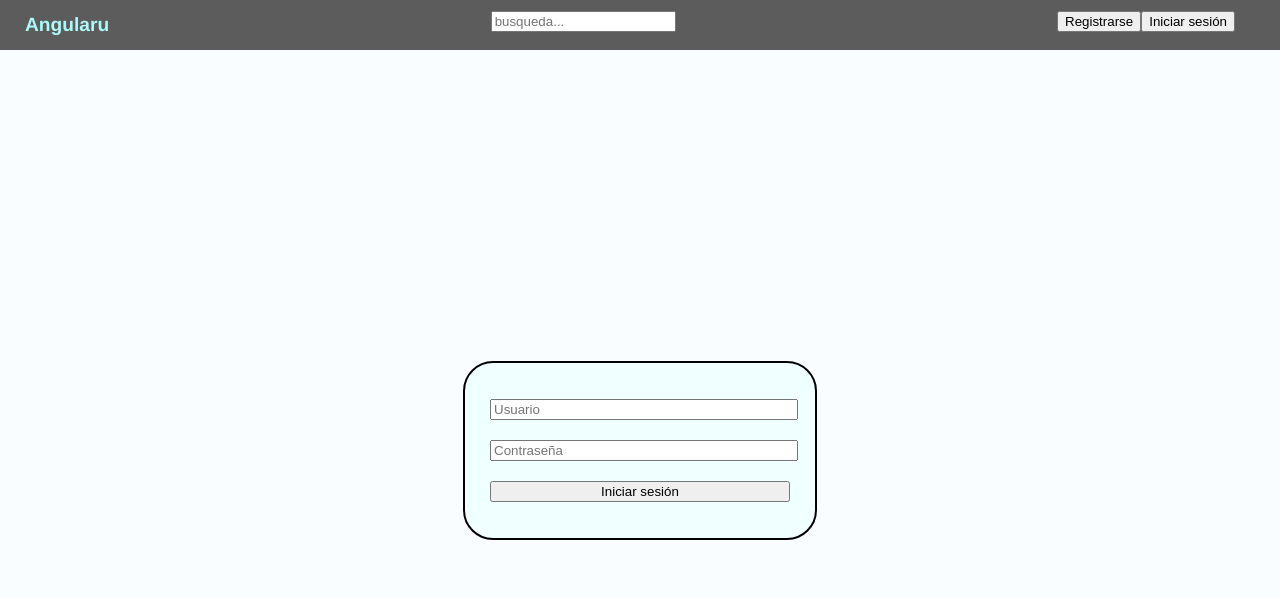
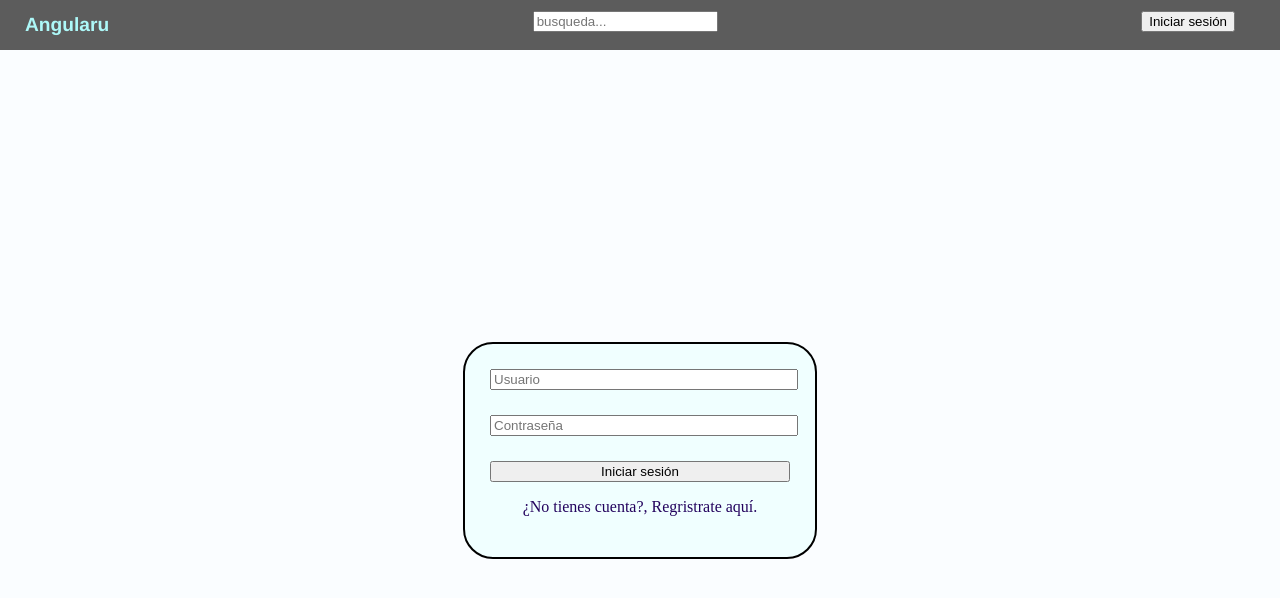
Before and after one commit to IsabellaTobon/RS_ClaseAngular, an Angular app: page / in a window 1280 px wide. Both pictures are taken after a click on the button "Iniciar sesión". Shown: the top 598 px of the page. Built offline with nearby package versions, Linux system fonts and the light colour scheme.

Commit message:
Cambio de sitio del registro, añadir login

```diff
--- a/src/app/components/login/login.component.css
+++ b/src/app/components/login/login.component.css
@@ -12,7 +12,7 @@
 
 form {
   width: 300px;
-  height: 125px;
+  height: fit-content;
   padding: 25px;
   background-color: azure;
   border: 2px black solid;
@@ -25,9 +25,27 @@ form {
 
 form input, form button {
   width: 100%;
-  margin-top: 20px;
+  margin-top: 25px;
 }
 
 form > input {
   margin-top: 0;
 }
+
+.divFondoRegistro {
+  position: absolute;
+  background-color: rgba(240, 248, 255, 0.336);
+  width: 100%;
+  height: 100%;
+  margin-top: -50;
+  display: flex;
+  justify-content: center;
+  align-content: center;
+  flex-wrap: wrap;
+}
+
+.registerText {
+  text-align: center;
+  font-size: medium;
+  color: rgb(35, 3, 94);
+}
--- a/src/app/components/login/login.component.html
+++ b/src/app/components/login/login.component.html
@@ -1,10 +1,40 @@
 <!-- <p>login works!</p> -->
 <div class="divFondo">
-  <form>
-    <input type="text" placeholder="Usuario">
+  @if (!showingRegisterForm) {
+    <!-- Formulario de Login -->
+    <!-- Los "ngModel" linkea un atributo de un objeto de nuestro TypeScript con los cambios que se hagan en ese objeto -->
+    <!-- Y lo ponemos con [] y con () para hacer una conexion bidireccional-->
+    <form (submit)="login()" #formulario="ngForm">
+      <input type="text" placeholder="Usuario" [(ngModel)]="usuario.usuario" name="userName">
+        <div>
+          <input type="password" placeholder="Contraseña" [(ngModel)]="usuario.contrasena" name="passwordName">
+        </div>
+        <button>Iniciar sesión</button>
+
+        <p class="registerText" (click)="toggleForm()">¿No tienes cuenta?, Regristrate aquí.</p>
+    </form>
+
+  }@else {
+    <!-- Formulario de Registro -->
+    <form (submit)="registro()">
+      <div>
+        <input type="text" placeholder="Usuario">
+      </div>
+      <div>
+        <input type="email" placeholder="Email">
+      </div>
       <div>
         <input type="password" placeholder="Contraseña">
       </div>
-      <button>Iniciar sesión</button>
-  </form>
+      <div>
+        <input type="password" placeholder="Repetir Contraseña">
+      </div>
+      <div>
+        <input type="text" placeholder="Teléfono">
+      </div>
+        <button type="reset">Limpiar casillas</button>
+        <button type="submit">Registarse</button>
+        <p class="registerText" (click)="toggleForm()">¿Ya tienes una cuenta?, Inicia sesión.</p>
+    </form>
+  }
 </div>
--- a/src/app/components/login/login.component.ts
+++ b/src/app/components/login/login.component.ts
@@ -1,14 +1,42 @@
 import { Component } from '@angular/core';
+import { LoginDatos } from '../../interfaces/login-datos';
+import { FormControl, FormGroup, FormsModule, ReactiveFormsModule } from '@angular/forms';
 
 @Component({
   selector: 'login',
   standalone: true,
-  imports: [],
+
+  imports: [
+    FormsModule,
+    ReactiveFormsModule
+  ],
+
   templateUrl: './login.component.html',
   styleUrl: './login.component.css'
 })
 export class LoginComponent {
+
+  showingRegisterForm: Boolean = false
+
+  usuario:LoginDatos = {
+    usuario: "",
+    contrasena: ""
+  }
   login() {
-    //TODO Realizar
+    if(this.usuario.usuario == "admin" && this.usuario.contrasena == "admin"){
+
+    }
+
+    // Hago que el formulario se limpie
+    this.usuario.usuario = ""
+    this.usuario.contrasena = ""
+  }
+  registro(){
+
+  }
+
+  toggleForm() {
+    // Esto hace que este dando vueltas a la variable en cada uso
+    this.showingRegisterForm = !this.showingRegisterForm
   }
 }
--- a/src/app/components/registro-nuevo-usuario/registro-nuevo-usuario.component.css
+++ /dev/null
@@ -1,32 +0,0 @@
-.divFondo {
-  position: absolute;
-  background-color: rgba(240, 248, 255, 0.336);
-  width: 100%;
-  height: 100%;
-  margin-top: -50;
-  display: flex;
-  justify-content: center;
-  align-content: center;
-  flex-wrap: wrap;
-}
-
-form {
-  width: 400px;
-  height: 250px;
-  padding: 25px;
-  background-color: azure;
-  border: 2px black solid;
-  border-radius: 30px;
-  display: flex;
-  justify-content: center;
-  flex-direction: column;
-}
-
-form input, form button {
-  width: 50%;
-  margin-top: 20px;
-}
-
-form > input {
-  margin-top: 0;
-}
--- a/src/app/components/registro-nuevo-usuario/registro-nuevo-usuario.component.html
+++ /dev/null
@@ -1,20 +0,0 @@
-<!-- <p>registro-nuevo-usuario works!</p> -->
-
-<div class="divFondo">
-  <form>
-    <div>
-      <input type="text" placeholder="Nombre">
-    </div>
-    <div>
-      <input type="text" placeholder="Apellidos">
-    </div>
-    <div>
-      <input type="email" placeholder="Email">
-    </div>
-    <div>
-      <input type="number" placeholder="Teléfono">
-    </div>
-      <button type="reset">Limpiar casillas</button>
-      <button type="submit">Registarse</button>
-  </form>
-</div>
--- a/src/app/components/top-bar/top-bar.component.html
+++ b/src/app/components/top-bar/top-bar.component.html
@@ -8,22 +8,13 @@
       <input type="search" placeholder="busqueda...">
     </p>
   </div>
-  <!-- <div class="inline1">
-    <p>
-      <input class="botonR" type="button" [value]="textoDeBotonRegistro" (click)="registrarse()">
-    </p>
-  </div> -->
   <div class="botones1">
     <p>
-      <input type="button" [value]="textoDeBotonRegistro" (click)="registrarse()">
       <input type="button" [value]="textoDeBoton" (click)="cambiarFormulario()">
     </p>
   </div>
 </div>
 
-@if (formularioRegistroAbierto) {
-  <registro-nuevo-usuario></registro-nuevo-usuario>
-}
 @if (formularioabierto) {
   <login></login>
 }
--- a/src/app/components/top-bar/top-bar.component.ts
+++ b/src/app/components/top-bar/top-bar.component.ts
@@ -1,13 +1,12 @@
 import { Component } from '@angular/core';
 import { LoginComponent } from "../login/login.component";
-import { RegistroNuevoUsuarioComponent } from "../registro-nuevo-usuario/registro-nuevo-usuario.component";
 
 @Component({
     selector: 'topbar',
     standalone: true,
     templateUrl: './top-bar.component.html',
     styleUrl: './top-bar.component.css',
-    imports: [LoginComponent, RegistroNuevoUsuarioComponent]
+    imports: [LoginComponent]
 })
 export class TopBarComponent {
   textoDeBotonRegistro:string = "Registrarse"
--- /dev/null
+++ b/src/app/interfaces/login-datos.ts
@@ -0,0 +1,5 @@
+export interface LoginDatos {
+  // Definimos la variable y el tipo
+  usuario:string,
+  contrasena:string
+}
```
Also changed, not shown: src/app/components/registro-nuevo-usuario/registro-nuevo-usuario.component.ts (deleted, +0 -12 lines).
